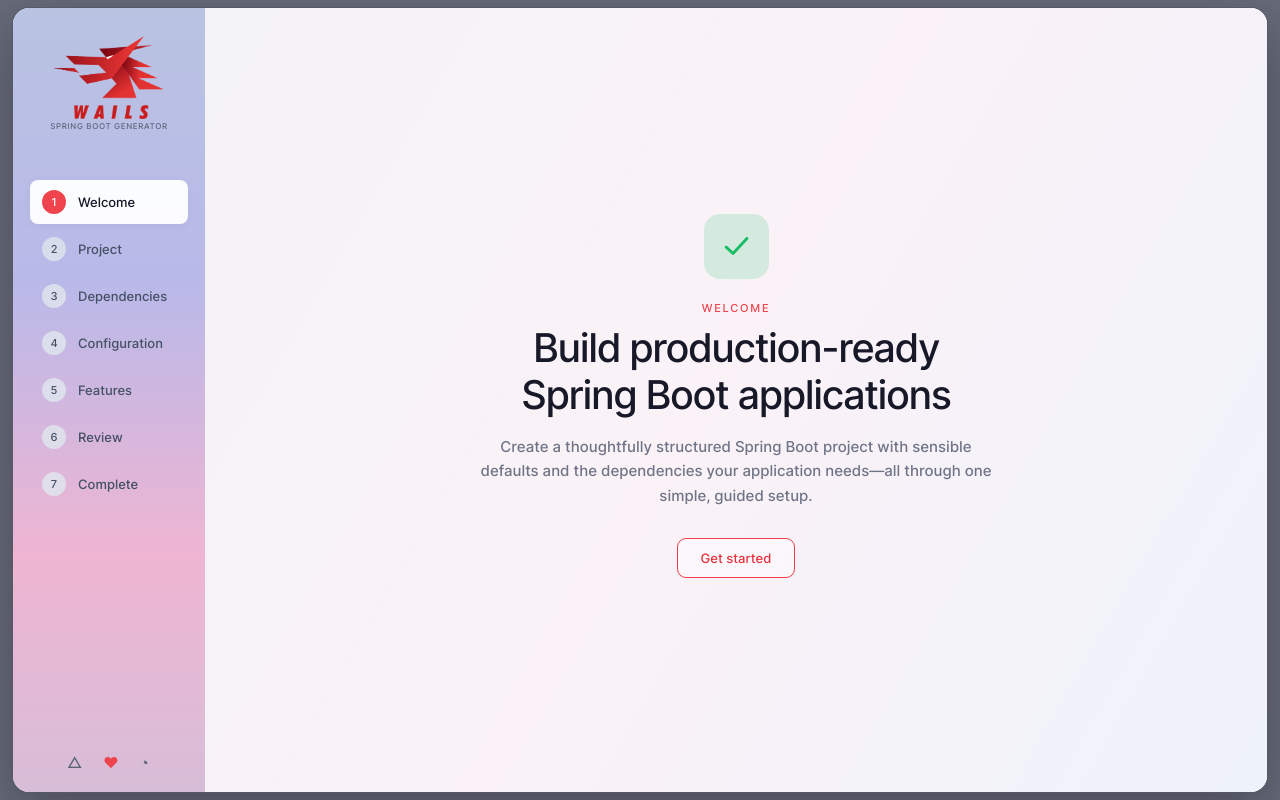
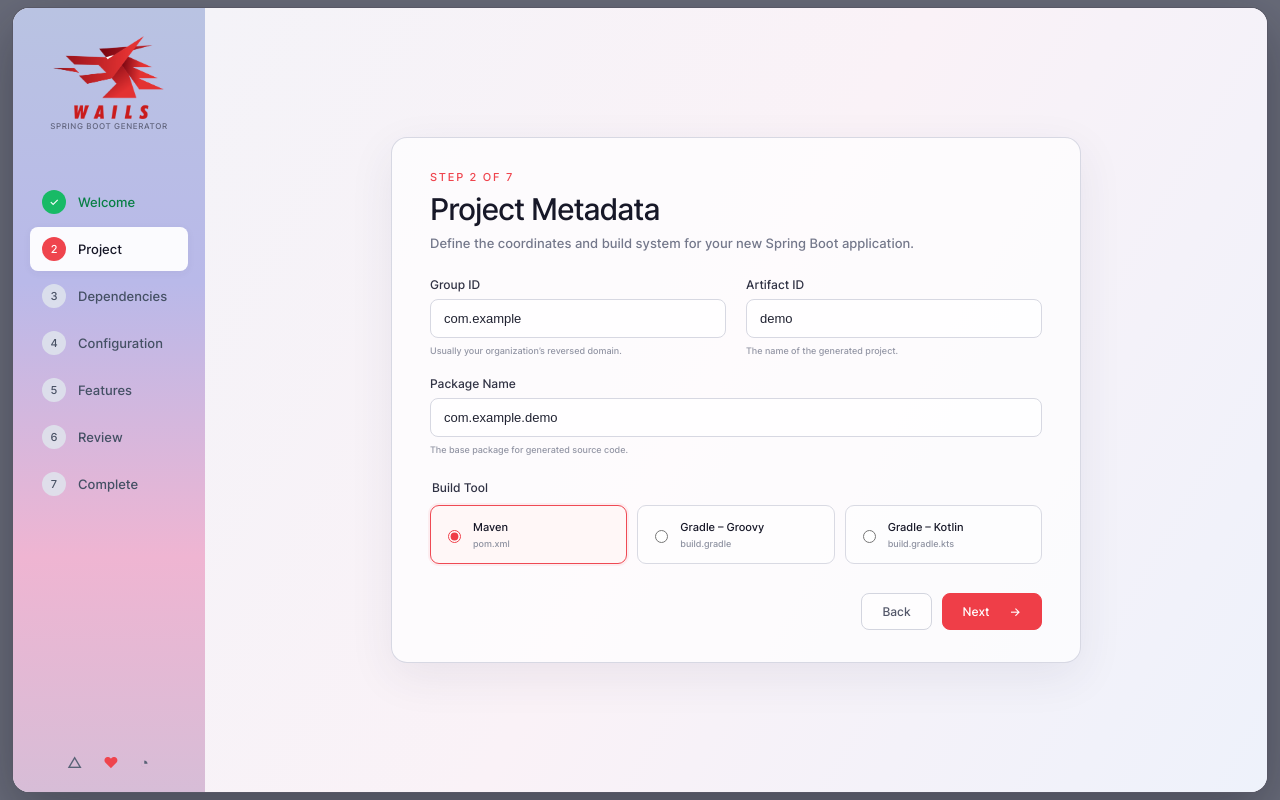
Before and after one commit to sivaprasadreddy/sbgen, a React (Vite) app in the folder frontend/: page / in a window 1280 px wide. Both pictures are taken after a click on the button "Get started". Built offline with nearby package versions, Linux system fonts and the light colour scheme.

Commit message:
Add project metadata step to generator wizard

```diff
--- a/frontend/public/style.css
+++ b/frontend/public/style.css
@@ -12,11 +12,13 @@ button { font: inherit; }
 .steps { list-style: none; display: flex; flex-direction: column; gap: 3px; margin: 18px 0 0; padding: 0; }
 .steps li { height: 44px; display: flex; align-items: center; gap: 12px; padding: 0 12px; border-radius: 8px; color: #445064; font-size: 13px; font-weight: 500; }
 .steps li.active { color: #151626; background: rgba(255,255,255,.95); box-shadow: 0 2px 8px rgba(55,57,88,.05); }
+.steps li.complete { color: #087f45; }
 .step-number { width: 24px; height: 24px; flex: 0 0 auto; display: grid; place-items: center; border-radius: 50%; color: #485164; background: rgba(222,228,236,.86); font-size: 11px; }
 .steps li.active .step-number { color: #fff; background: #ef444d; }
+.steps li.complete .step-number { color: #fff; background: #18ba66; }
 .sidebar-tools { margin-top: auto; display: flex; align-items: center; gap: 21px; padding-left: 37px; color: #586276; font-size: 15px; }
 .sidebar-tools .heart { color: #ef444d; }
-.welcome-panel { min-width: 0; display: grid; place-items: center; padding: 48px; background: linear-gradient(120deg,#f4f3f8 0%,#faf2f7 48%,#eef2fb 100%); }
+.content-panel { min-width: 0; display: grid; place-items: center; padding: 48px; overflow: auto; background: linear-gradient(120deg,#f4f3f8 0%,#faf2f7 48%,#eef2fb 100%); }
 .welcome-content { width: min(560px,78%); display: flex; flex-direction: column; align-items: center; text-align: center; transform: translateY(-4px); }
 .welcome-icon { width: 65px; height: 65px; display: grid; place-items: center; margin-bottom: 22px; border-radius: 16px; color: #19bd68; background: rgba(83,203,139,.22); }
 .welcome-icon svg { width: 37px; fill: none; stroke: currentColor; stroke-width: 2.5; stroke-linecap: round; stroke-linejoin: round; }
@@ -27,4 +29,32 @@ h1 { margin: 0; color: #171828; font-size: clamp(27px,3.1vw,42px); line-height:
 .continue-button:hover { color: #fff; background: #ef3e48; transform: translateY(-1px); }
 .continue-button:active { transform: translateY(0); }
 .continue-button:focus-visible { outline: 3px solid rgba(239,62,72,.22); outline-offset: 3px; }
-@media (max-width: 720px) { body { padding: 0; } .generator-shell { height: 100vh; height: 100dvh; grid-template-columns: 74px 1fr; border: 0; border-radius: 0; } .sidebar { padding: 24px 10px 16px; } .logo-wrap { min-height: 92px; } .logo { width: 60px; height: 57px; } .logo-wrap span,.steps li > span:last-child { display: none; } .steps { align-items: center; margin-top: 16px; } .steps li { width: 44px; justify-content: center; padding: 0; } .sidebar-tools { flex-direction: column; gap: 12px; padding: 0; font-size: 11px; } .welcome-panel { padding: 32px 20px; } .welcome-content { width: 100%; } h1 { font-size: 29px; } .description { font-size: 13px; } }
+.project-form { width: min(690px,100%); padding: 32px 38px; border: 1px solid rgba(205,207,221,.8); border-radius: 16px; background: rgba(255,255,255,.68); box-shadow: 0 14px 45px rgba(57,57,85,.08); }
+.form-heading { margin-bottom: 26px; }
+.form-heading .eyebrow { margin-bottom: 8px; }
+.form-heading h1 { font-size: 30px; }
+.form-heading > p:last-child { margin: 8px 0 0; color: #74788b; font-size: 13px; }
+.field-grid { display: grid; grid-template-columns: 1fr 1fr; gap: 20px; }
+.field { display: flex; flex-direction: column; gap: 7px; color: #303244; font-size: 12px; font-weight: 700; }
+.field-wide { grid-column: 1 / -1; }
+.field input { width: 100%; padding: 11px 13px; border: 1px solid #d7d8e2; border-radius: 8px; outline: none; color: #202231; background: rgba(255,255,255,.85); font-size: 13px; font-weight: 500; transition: border-color .15s ease,box-shadow .15s ease; --wails-draggable: no-drag; }
+.field input:focus { border-color: #ef5660; box-shadow: 0 0 0 3px rgba(239,62,72,.1); }
+.field small { color: #9295a4; font-size: 9px; font-weight: 500; }
+.build-tool { margin: 25px 0 0; padding: 0; border: 0; }
+.build-tool legend { margin-bottom: 10px; color: #303244; font-size: 12px; font-weight: 700; }
+.build-options { display: grid; grid-template-columns: repeat(3,1fr); gap: 10px; }
+.build-options label { display: flex; align-items: center; gap: 9px; min-height: 59px; padding: 10px 12px; border: 1px solid #d9dae3; border-radius: 9px; background: rgba(255,255,255,.55); cursor: pointer; --wails-draggable: no-drag; }
+.build-options label.selected { border-color: #ef4a54; background: #fff7f7; box-shadow: 0 0 0 2px rgba(239,62,72,.07); }
+.build-options input { accent-color: #ef3e48; }
+.build-options label > span { display: flex; min-width: 0; flex-direction: column; gap: 4px; }
+.build-options strong { font-size: 11px; white-space: nowrap; }
+.build-options small { color: #8d91a0; font-size: 9px; }
+.form-actions { display: flex; justify-content: flex-end; gap: 10px; margin-top: 29px; }
+.back-button,.next-button { padding: 10px 20px; border-radius: 8px; font-size: 12px; font-weight: 600; cursor: pointer; --wails-draggable: no-drag; }
+.back-button { border: 1px solid #d3d5df; color: #535769; background: rgba(255,255,255,.45); }
+.next-button { display: inline-flex; align-items: center; gap: 20px; border: 1px solid #ef3e48; color: #fff; background: #ef3e48; }
+.back-button:hover { background: #fff; }
+.next-button:hover { background: #dc303b; }
+.next-step-placeholder { width: min(560px,78%); display: flex; flex-direction: column; align-items: center; text-align: center; }
+.next-step-placeholder .back-button { margin-top: 2px; }
+@media (max-width: 720px) { body { padding: 0; } .generator-shell { height: 100vh; height: 100dvh; grid-template-columns: 74px 1fr; border: 0; border-radius: 0; } .sidebar { padding: 24px 10px 16px; } .logo-wrap { min-height: 92px; } .logo { width: 60px; height: 57px; } .logo-wrap span,.steps li > span:last-child { display: none; } .steps { align-items: center; margin-top: 16px; } .steps li { width: 44px; justify-content: center; padding: 0; } .sidebar-tools { flex-direction: column; gap: 12px; padding: 0; font-size: 11px; } .content-panel { padding: 28px 18px; } .welcome-content { width: 100%; } h1 { font-size: 29px; } .description { font-size: 13px; } .project-form { padding: 25px 20px; } .field-grid,.build-options { grid-template-columns: 1fr; } .field-wide { grid-column: auto; } }
--- a/frontend/src/App.tsx
+++ b/frontend/src/App.tsx
@@ -1,6 +1,38 @@
+import { FormEvent, useState } from 'react'
+
 const steps = ['Welcome', 'Project', 'Dependencies', 'Configuration', 'Features', 'Review', 'Complete']
 
+type BuildTool = 'maven' | 'gradle-groovy' | 'gradle-kotlin'
+
+type ProjectMetadata = {
+  groupId: string
+  artifactId: string
+  packageName: string
+  buildTool: BuildTool
+}
+
+const initialMetadata: ProjectMetadata = {
+  groupId: 'com.example',
+  artifactId: 'demo',
+  packageName: 'com.example.demo',
+  buildTool: 'maven',
+}
+
 function App() {
+  const [activeStep, setActiveStep] = useState(0)
+  const [metadata, setMetadata] = useState<ProjectMetadata>(initialMetadata)
+  const [savedMetadata, setSavedMetadata] = useState<ProjectMetadata | null>(null)
+
+  const updateMetadata = <K extends keyof ProjectMetadata>(field: K, value: ProjectMetadata[K]) => {
+    setMetadata((current) => ({ ...current, [field]: value }))
+  }
+
+  const handleProjectSubmit = (event: FormEvent<HTMLFormElement>) => {
+    event.preventDefault()
+    setSavedMetadata({ ...metadata })
+    setActiveStep(2)
+  }
+
   return (
     <main className="generator-shell">
       <aside className="sidebar" aria-label="Project generation steps">
@@ -10,22 +42,83 @@ function App() {
         </div>
         <ol className="steps">
           {steps.map((step, index) => (
-            <li className={index === 0 ? 'active' : ''} key={step} aria-current={index === 0 ? 'step' : undefined}>
-              <span className="step-number">{index + 1}</span><span>{step}</span>
+            <li className={index === activeStep ? 'active' : index < activeStep ? 'complete' : ''} key={step} aria-current={index === activeStep ? 'step' : undefined}>
+              <span className="step-number">{index < activeStep ? '✓' : index + 1}</span><span>{step}</span>
             </li>
           ))}
         </ol>
         <div className="sidebar-tools" aria-hidden="true"><span>△</span><span className="heart">♥</span><span>◔</span></div>
       </aside>
 
-      <section className="welcome-panel" aria-labelledby="welcome-title">
-        <div className="welcome-content">
-          <div className="welcome-icon" aria-hidden="true"><svg viewBox="0 0 32 32"><path d="M7 16.5 13 22l12-13" /></svg></div>
-          <p className="eyebrow">Welcome</p>
-          <h1 id="welcome-title">Build production-ready<br />Spring Boot applications</h1>
-          <p className="description">Create a thoughtfully structured Spring Boot project with sensible defaults and the dependencies your application needs—all through one simple, guided setup.</p>
-          <button type="button" className="continue-button">Get started</button>
-        </div>
+      <section className="content-panel">
+        {activeStep === 0 && (
+          <div className="welcome-content" aria-labelledby="welcome-title">
+            <div className="welcome-icon" aria-hidden="true"><svg viewBox="0 0 32 32"><path d="M7 16.5 13 22l12-13" /></svg></div>
+            <p className="eyebrow">Welcome</p>
+            <h1 id="welcome-title">Build production-ready<br />Spring Boot applications</h1>
+            <p className="description">Create a thoughtfully structured Spring Boot project with sensible defaults and the dependencies your application needs—all through one simple, guided setup.</p>
+            <button type="button" className="continue-button" onClick={() => setActiveStep(1)}>Get started</button>
+          </div>
+        )}
+
+        {activeStep === 1 && (
+          <form className="project-form" onSubmit={handleProjectSubmit}>
+            <div className="form-heading">
+              <p className="eyebrow">Step 2 of 7</p>
+              <h1>Project Metadata</h1>
+              <p>Define the coordinates and build system for your new Spring Boot application.</p>
+            </div>
+
+            <div className="field-grid">
+              <label className="field">
+                <span>Group ID</span>
+                <input required value={metadata.groupId} onChange={(event) => updateMetadata('groupId', event.target.value)} placeholder="com.example" autoComplete="off" />
+                <small>Usually your organization’s reversed domain.</small>
+              </label>
+              <label className="field">
+                <span>Artifact ID</span>
+                <input required value={metadata.artifactId} onChange={(event) => updateMetadata('artifactId', event.target.value)} placeholder="my-application" autoComplete="off" />
+                <small>The name of the generated project.</small>
+              </label>
+              <label className="field field-wide">
+                <span>Package Name</span>
+                <input required value={metadata.packageName} onChange={(event) => updateMetadata('packageName', event.target.value)} placeholder="com.example.demo" autoComplete="off" />
+                <small>The base package for generated source code.</small>
+              </label>
+            </div>
+
+            <fieldset className="build-tool">
+              <legend>Build Tool</legend>
+              <div className="build-options">
+                {([
+                  ['maven', 'Maven', 'pom.xml'],
+                  ['gradle-groovy', 'Gradle – Groovy', 'build.gradle'],
+                  ['gradle-kotlin', 'Gradle – Kotlin', 'build.gradle.kts'],
+                ] as const).map(([value, label, file]) => (
+                  <label className={metadata.buildTool === value ? 'selected' : ''} key={value}>
+                    <input type="radio" name="buildTool" value={value} checked={metadata.buildTool === value} onChange={() => updateMetadata('buildTool', value)} />
+                    <span><strong>{label}</strong><small>{file}</small></span>
+                  </label>
+                ))}
+              </div>
+            </fieldset>
+
+            <div className="form-actions">
+              <button type="button" className="back-button" onClick={() => setActiveStep(0)}>Back</button>
+              <button type="submit" className="next-button">Next <span aria-hidden="true">→</span></button>
+            </div>
+          </form>
+        )}
+
+        {activeStep === 2 && savedMetadata && (
+          <div className="next-step-placeholder">
+            <div className="welcome-icon" aria-hidden="true"><svg viewBox="0 0 32 32"><path d="M7 16.5 13 22l12-13" /></svg></div>
+            <p className="eyebrow">Project saved</p>
+            <h1>Choose Dependencies</h1>
+            <p className="description"><strong>{savedMetadata.groupId}:{savedMetadata.artifactId}</strong> is ready. Dependency selection will be implemented in the next step.</p>
+            <button type="button" className="back-button" onClick={() => setActiveStep(1)}>Back to project</button>
+          </div>
+        )}
       </section>
     </main>
   )
```
Also changed, not shown: 1 other file (tests, documents, lock files or other folders).
